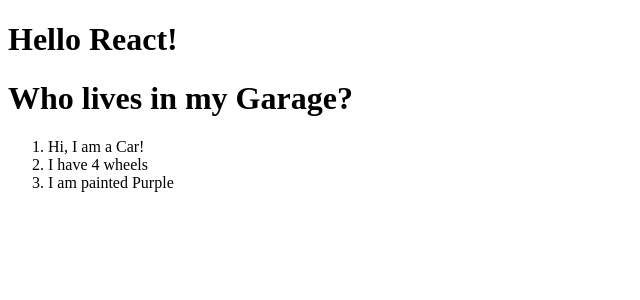
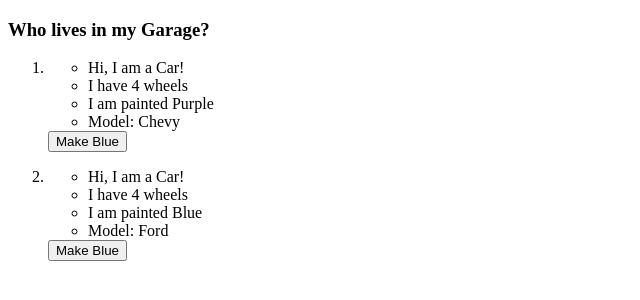
Before and after one commit to Sudo-Bear/mysecondreact, a React (Create React App) app: page / in a window 1280 px wide. Shown: the top 300 px of the page, without its empty margins (0-640 px from the left). Built offline with nearby package versions, Linux system fonts and the light colour scheme.

Commit message:
Added button for dynamic state changing

```diff
--- a/public/index.html
+++ b/public/index.html
@@ -7,7 +7,5 @@
   </head>
   <body>
     <div id="root"></div>
-    <div id="root2"></div>
-    <div id="root3"></div>
   </body>
 </html>
--- a/src/App.js
+++ b/src/App.js
@@ -6,16 +6,27 @@
     super(props)
     this.state = {
       wheels: this.props.wheels,
-      color: this.props.color
+      color: this.props.color,
+      brand: this.props.brand
     }
+  }
+  changeColor = () => {
+    this.setState({color: "Blue"})
   }
   render() {
     return (
-      <ol>
-        <li>Hi, I am a Car!</li>
-        <li>I have {this.state.wheels} wheels</li>
-        <li>I am painted {this.state.color}</li>
-      </ol>
+      <div>
+        <ul>
+          <li>Hi, I am a Car!</li>
+          <li>I have {this.state.wheels} wheels</li>
+          <li>I am painted {this.state.color}</li>
+          <li>Model: {this.state.brand}</li>
+        </ul>
+        <button
+        type="button"
+        onClick={this.changeColor}
+        >Make Blue</button>
+      </div>
     )
   }
 }
--- a/src/index.js
+++ b/src/index.js
@@ -6,15 +6,17 @@
   render() {
     return (
       <div>
-        <h1>Who lives in my Garage?</h1>
-        <Car color="Purple" wheels='4'/>
+        <h3>Who lives in my Garage?</h3>
+        <ol>
+          <li><Car color="Purple" wheels='4' brand="Chevy"/></li>
+          <p></p>
+          <li><Car color="Blue" wheels='4' brand="Ford"/></li>
+        </ol>
       </div>
     );
   }
 }
 
-const myfirstelement = <h1>Hello React!</h1>
-const mysecondelement = <h1>Hello React... AGAIN!</h1>
+const myelement = <Car brand="Ford" />;
 
-ReactDOM.render(myfirstelement, document.getElementById('root'));
-ReactDOM.render(<Garage />, document.getElementById('root3'));
+ReactDOM.render(<Garage />, document.getElementById('root'));
```
